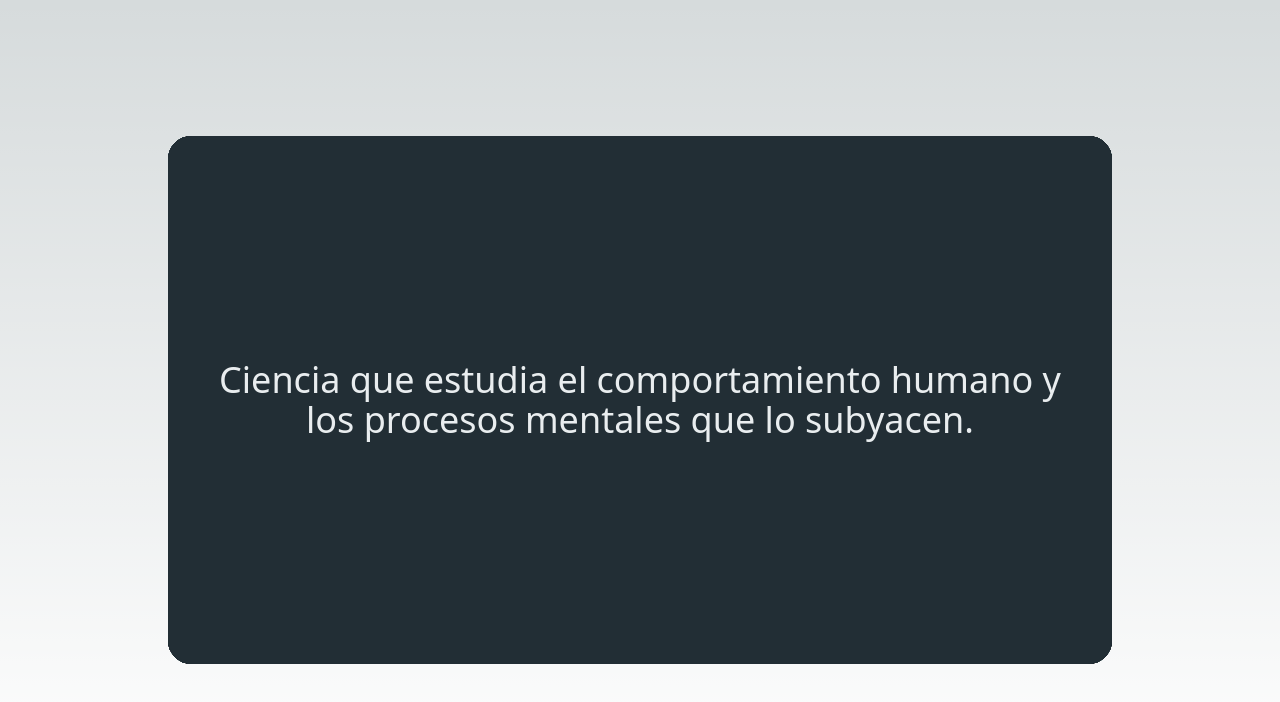
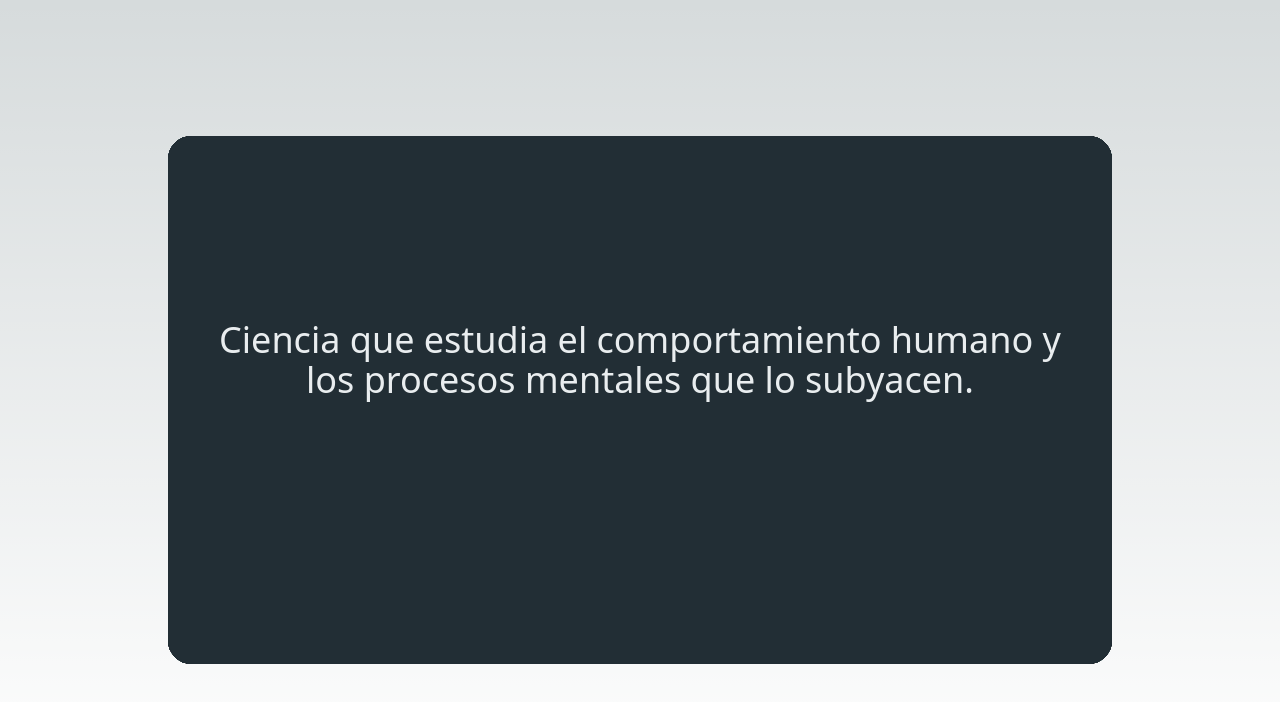
Before and after one commit to joniborda/interdisciplinario, a Next.js app: page /guess in a window 1280 px wide. Shown: the top 702 px of the page. Built offline with nearby package versions, Linux system fonts and the light colour scheme.

Commit message:
i dont know

```diff
--- a/src/app/globals.css
+++ b/src/app/globals.css
@@ -65,3 +65,7 @@ body {
     transform: rotateY(180deg);
   }
 }
+
+[draggable] * {
+  cursor: default !important;
+}
--- a/src/components/GuessBody.tsx
+++ b/src/components/GuessBody.tsx
@@ -5,8 +5,6 @@ import guessing from "@/data/guessing.json";
 
 export const GuessBody = () => {
   const [data, setData] = useState([] as any[]);
-  const [changing, setChanging] = useState(false);
-  const [frontSide, setFrontSide] = useState(true);
 
   const handleLikeCard = () => {
     removeCard();
@@ -19,16 +17,6 @@ export const GuessBody = () => {
   const removeCard = () => {
     data.pop();
     setData([...data]);
-    setFrontSide(true);
-  };
-
-  const handleRevealRiddle = () => {
-    if (!frontSide) return;
-    setChanging(true);
-    setFrontSide(!frontSide);
-    setTimeout(() => {
-      setChanging(false);
-    }, 1000);
   };
 
   useEffect(() => {
@@ -43,9 +31,7 @@ export const GuessBody = () => {
           data={item}
           handleLikeCard={handleLikeCard}
           handleDislikeCard={handleDislikeCard}
-          handleRevealRiddle={handleRevealRiddle}
-          changing={changing}
-          frontSide={frontSide}
+
         />
       ))}
     </>
--- a/src/components/GuessingCard.tsx
+++ b/src/components/GuessingCard.tsx
@@ -1,34 +1,45 @@
 "use client";
+import clsx from "clsx";
 import { CardFlip } from "./CardFlip";
 import { useGuessingCard } from "./GuessingCardHook";
 import { Heading1 } from "./Heading1";
+import { Heading2 } from "./Heading2";
+import { useState } from "react";
 
 export const GuessingCard = ({
   data,
   handleLikeCard,
   handleDislikeCard,
-  handleRevealRiddle,
-  changing,
-  frontSide,
 }: {
   data: any;
   handleLikeCard: any;
   handleDislikeCard: any;
-  handleRevealRiddle: any;
-  changing: boolean;
-  frontSide: boolean;
 }) => {
-  const { refCard } = useGuessingCard({ handleLikeCard, handleDislikeCard });
+  const [changing, setChanging] = useState(false);
+  const [frontSide, setFrontSide] = useState(true);
+  const { refCard } = useGuessingCard({ handleLikeCard, handleDislikeCard, frontSide });
+
+  const handleRevealRiddle = () => {
+    if (!frontSide) return;
+    setChanging(true);
+    setFrontSide(!frontSide);
+    setTimeout(() => {
+      setChanging(false);
+    }, 1000);
+  };
+
   return (
-    <div className="absolute flex flex-col items-center justify-center w-full h-full">
+    <div
+      className="absolute flex flex-col items-center justify-center w-full h-full z-10"
+      ref={refCard}
+      draggable
+    >
       <CardFlip className="h-full w-full p-10" changing={changing} handleClick={handleRevealRiddle}>
-        <div
-          className="flex flex-col items-center justify-center w-full h-full bg-[#222e35] rounded-3xl p-10"
-          ref={refCard}
-          draggable
-        >
+        <div className="flex flex-col items-center justify-center w-full h-full bg-[#222e35] rounded-3xl p-10">
           <Heading1>{data.riddle}</Heading1>
-          {!frontSide && <Heading1>{data.title}</Heading1>}
+          <Heading2 className={clsx("uppercase mt-5", frontSide ? "opacity-0" : "opacity-100")}>
+            {data.title}
+          </Heading2>
         </div>
       </CardFlip>
     </div>
--- a/src/components/GuessingCardHook.ts
+++ b/src/components/GuessingCardHook.ts
@@ -1,6 +1,6 @@
 import { use, useEffect, useRef } from "react";
 
-export const useGuessingCard = ({ handleLikeCard, handleDislikeCard }: any) => {
+export const useGuessingCard = ({ handleLikeCard, handleDislikeCard, frontSide }: any) => {
   const refCard = useRef<HTMLDivElement>(null);
   const maxDragToChangePage = 150;
   let dragXCurrent = 0;
@@ -9,7 +9,7 @@ export const useGuessingCard = ({ handleLikeCard, handleDislikeCard }: any) => {
   const dragStart = (e: DragEvent) => {
     const card = refCard.current;
     if (card) {
-      card.style.transform = `translate3d(0px, 0px, 0)`;
+      card.style.transform = `translateX(0px)`;
       initialDragX = e.clientX;
 
       const img = new Image();
@@ -18,12 +18,20 @@ export const useGuessingCard = ({ handleLikeCard, handleDislikeCard }: any) => {
   };
 
   const dragElement = (e: DragEvent) => {
+    if (frontSide) return;
+
     const card = refCard.current;
+    // stay default cursor
+    if (e.dataTransfer) e.dataTransfer.dropEffect = "none";
+
+
+
     const x = e.clientX;
     if (card && x !== 0) {
+
       const dragX = x - initialDragX;
       dragXCurrent = dragX;
-      card.style.transform = `rotate(${dragX / 50}deg) translate3d(${dragX}px, 0px, 0)`;
+      card.style.transform = `rotate(${dragX / 50}deg) translateX(${dragX}px)`;
 
       card.style.opacity = "1";
       if (maxDragToChangePage < dragXCurrent || dragXCurrent < -maxDragToChangePage) {
@@ -35,7 +43,7 @@ export const useGuessingCard = ({ handleLikeCard, handleDislikeCard }: any) => {
   const resetPosition = () => {
     const card = refCard.current;
     if (card) {
-      card.style.transform = `translate3d(0px, 0px, 0)`;
+      card.style.transform = `translateX(0px)`;
     }
 
     if (maxDragToChangePage < dragXCurrent) {
@@ -60,7 +68,7 @@ export const useGuessingCard = ({ handleLikeCard, handleDislikeCard }: any) => {
         card.removeEventListener("dragend", resetPosition);
       }
     };
-  }, [refCard, initialDragX]);
+  }, [refCard, initialDragX, frontSide]);
 
   return {
     refCard,
--- /dev/null
+++ b/src/components/Heading2.tsx
@@ -0,0 +1,5 @@
+export const Heading2 = ({ className, children }: { className: string; children: string }) => {
+  return (
+    <h1 className={"text-6xl font-light text-[#e9edef] text-center " + className}>{children}</h1>
+  );
+};
--- a/src/data/guessing.json
+++ b/src/data/guessing.json
@@ -1,81 +1,81 @@
 [
   {
-    "title": "Software Engineer",
+    "title": "Ingeniería en Sistemas Computacionales",
     "riddle": "Disciplina que aplica el conocimiento científico y tecnológico para resolver problemas prácticos y crear soluciones innovadoras y eficientes."
   },
   {
     "title": "Psicología",
     "riddle": "Disciplina científica que se enfoca en el estudio del comportamiento humano y los procesos mentales que lo subyacen."
   },
-  { "title": "biologia", "riddle": "Ciencia que estudia los seres vivos y sus procesos vitales." },
+  { "title": "Biología", "riddle": "Ciencia que estudia los seres vivos y sus procesos vitales." },
   {
-    "title": "fisica",
+    "title": "Física",
     "riddle": "Ciencia que se enfoca en el estudio de la materia, la energía y sus interacciones."
   },
   {
-    "title": "quimica",
+    "title": "Química",
     "riddle": "Ciencia que se encarga del estudio de la estructura, propiedades y reacciones de la materia."
   },
   {
-    "title": "matematicas",
+    "title": "Matematicas",
     "riddle": "Disciplina que se enfoca en el estudio de los números, las estructuras y las relaciones entre ellos."
   },
   {
-    "title": "historia",
+    "title": "Historia",
     "riddle": "Estudio de los eventos pasados y sus consecuencias en la sociedad actual."
   },
   {
-    "title": "filosofia",
+    "title": "Filosofía",
     "riddle": "Estudio de la naturaleza de la realidad, la existencia, la mente y la moralidad."
   },
   {
-    "title": "economia",
+    "title": "Economía",
     "riddle": "Ciencia que se enfoca en la producción, distribución y consumo de bienes y servicios."
   },
   {
-    "title": "sociologia",
+    "title": "Sociología",
     "riddle": "Estudio de la sociedad y sus instituciones, estructuras y relaciones."
   },
-  { "title": "antropologia", "riddle": "Estudio de la cultura y la evolución humana." },
+  { "title": "Antropología", "riddle": "Estudio de la cultura y la evolución humana." },
   { "title": "linguistica", "riddle": "Estudio científico de los lenguajes y la comunicación." },
   {
-    "title": "derecho",
+    "title": "Derecho",
     "riddle": "Conjunto de normas y principios que regulan la conducta humana y las relaciones sociales."
   },
   {
-    "title": "psicologia",
+    "title": "Psicología",
     "riddle": "Ciencia que estudia el comportamiento humano y los procesos mentales que lo subyacen."
   },
   {
-    "title": "geologia",
+    "title": "Geología",
     "riddle": "Ciencia que se encarga del estudio de la estructura, composición y evolución de la Tierra."
   },
   {
-    "title": "ingenieria",
+    "title": "Ingenieria",
     "riddle": "Disciplina que se enfoca en el diseño, construcción y optimización de sistemas complejos."
   },
   {
-    "title": "arqueologia",
+    "title": "Arqueología",
     "riddle": "Estudio de las sociedades y culturas antiguas a través de los restos materiales que dejaron."
   },
   {
-    "title": "medicina",
+    "title": "Medicina",
     "riddle": "Ciencia que se enfoca en el diagnóstico, tratamiento y prevención de enfermedades."
   },
   {
-    "title": "artes visuales",
+    "title": "Artes visuales",
     "riddle": "Disciplina que incluye la pintura, escultura, dibujo, fotografía y otras formas de arte visual."
   },
   {
-    "title": "musica",
+    "title": "Música",
     "riddle": "Arte que se enfoca en la creación y producción de sonidos y melodías."
   },
   {
-    "title": "teatro",
+    "title": "Teatro",
     "riddle": "Arte escénico que se enfoca en la representación de historias a través de la actuación."
   },
   {
-    "title": "literatura",
+    "title": "Literatura",
     "riddle": "Arte que se enfoca en la creación y producción de textos escritos, como novelas, poesía y cuentos."
   }
 ]
```
